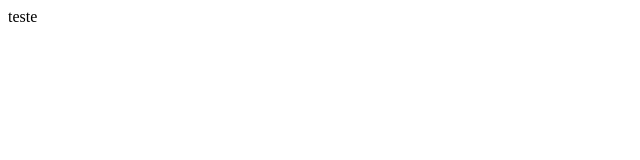
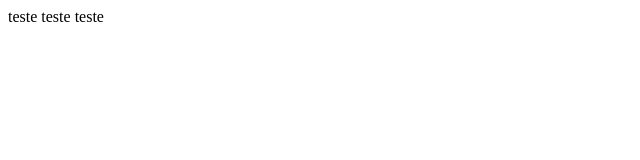
Before and after one commit to Tibolla1/primeiro-projeto, a plain HTML site: page index.html in a window 1280 px wide. Shown: the full height of the page, 0-640 px from the left. Drawn offline with Linux system fonts and the light colour scheme.

Commit message:
Segunda versao teste

```diff
--- a/index.html
+++ b/index.html
@@ -6,6 +6,6 @@
     <title>Teste</title>
 </head>
 <body>
-    teste
+    teste teste teste
 </body>
 </html>
```
